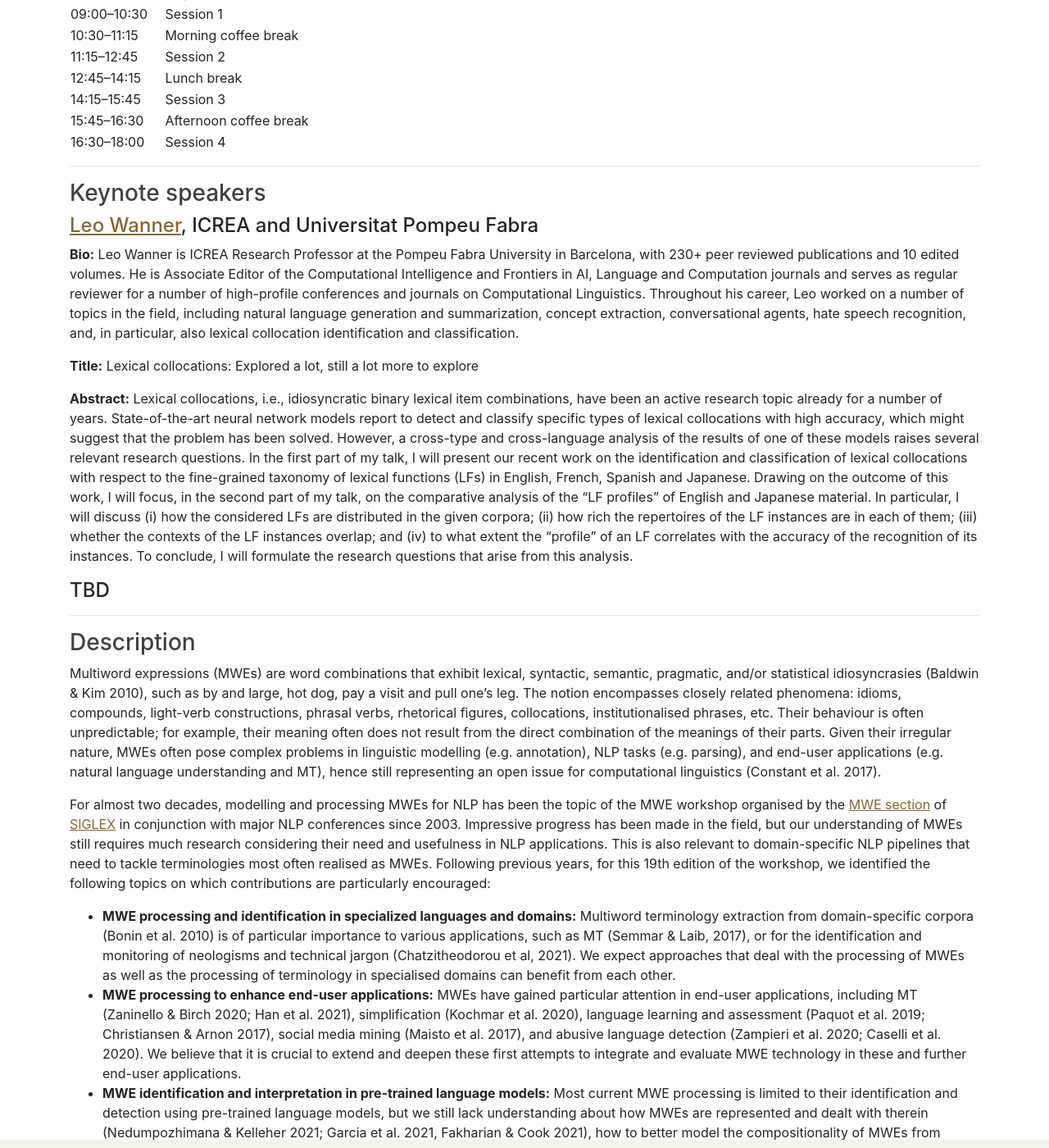
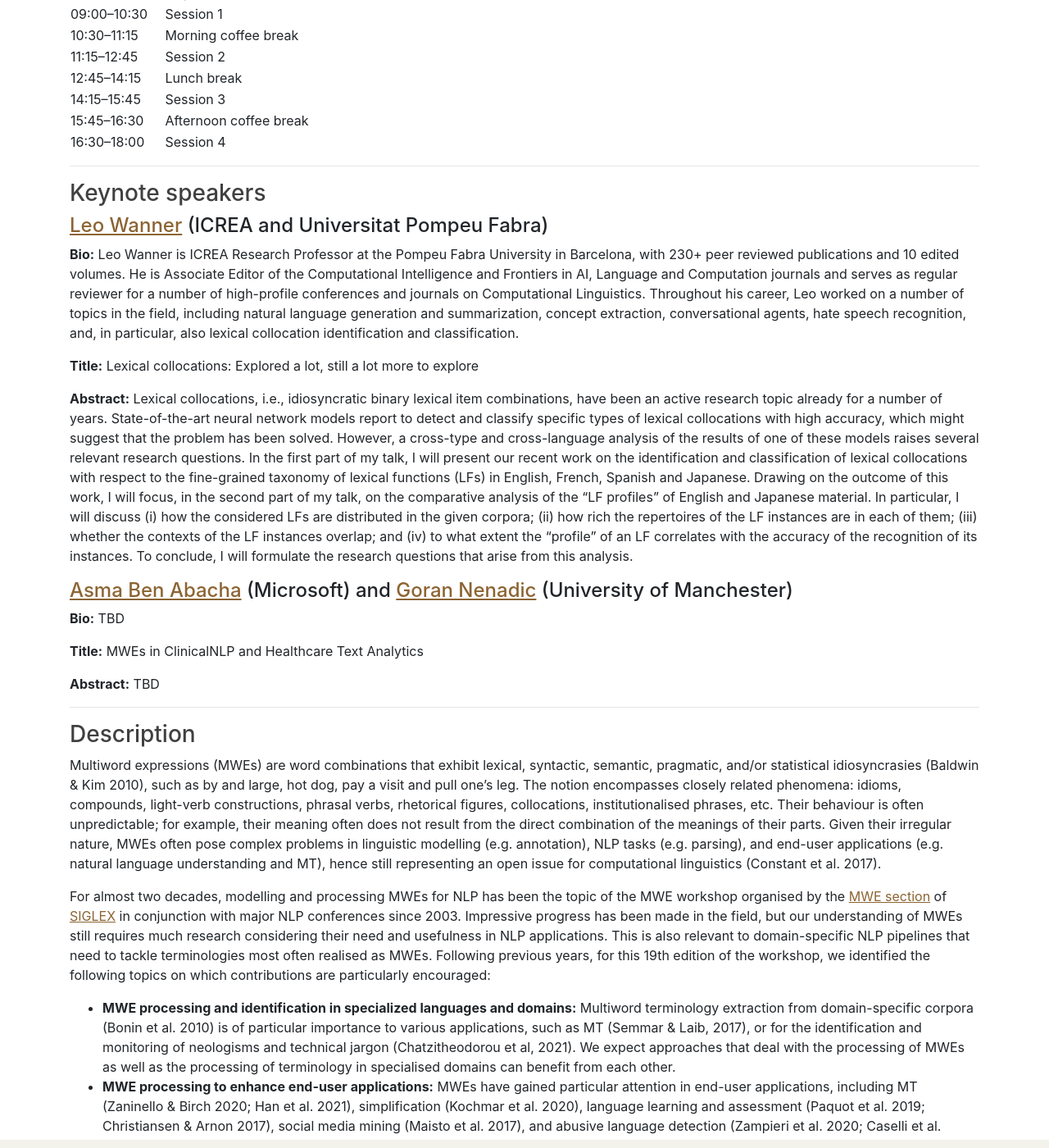
Before and after one commit to multiword/multiword.github.io, a Jekyll site: the page built from mwe2023/index.md, in a window 1280 px wide and 1400 px high, scrolled down 1199 px. Shown: the whole window at 82% size. Built offline with Jekyll 4.4.1, drawn with Linux system fonts in a browser that asks for light colours; comment, search, counter and statistics services are not loaded.

Commit message:
Added some information on second keynote

```diff
--- a/mwe2023/index.md
+++ b/mwe2023/index.md
@@ -88,7 +88,7 @@ Tentative schedule:
 
 ### <a name="keynotes">Keynote speakers </a>
 
-#### [Leo Wanner](https://www.icrea.cat/Web/ScientificStaff/leo-wanner-324), ICREA and Universitat Pompeu Fabra
+#### [Leo Wanner](https://www.icrea.cat/Web/ScientificStaff/leo-wanner-324) (ICREA and Universitat Pompeu Fabra)
 
 **Bio:** Leo Wanner is ICREA Research Professor at the Pompeu Fabra University in Barcelona, with 230+ peer reviewed publications and 10 edited volumes. He is Associate Editor of the Computational Intelligence and Frontiers in AI, Language and Computation journals and serves as regular reviewer for a number of high-profile conferences and journals on Computational Linguistics. Throughout his career, Leo worked on a number of topics in the field, including natural language generation and summarization, concept extraction, conversational agents, hate speech recognition, and, in particular, also lexical collocation identification and classification.
 
@@ -96,7 +96,13 @@ Tentative schedule:
 
 **Abstract:** Lexical collocations, i.e., idiosyncratic binary lexical item combinations, have been an active research topic already for a number of years. State-of-the-art neural network models report to detect and classify specific types of lexical collocations with high accuracy, which might suggest that the problem has been solved. However, a cross-type and cross-language analysis of the results of one of these models raises several relevant research questions. In the first part of my talk, I will present our recent work on the identification and classification of lexical collocations with respect to the fine-grained taxonomy of lexical functions (LFs) in English, French, Spanish and Japanese. Drawing on the outcome of this work, I will focus, in the second part of my talk, on the comparative analysis of the “LF profiles” of English and Japanese material. In particular, I will discuss (i) how the considered LFs are distributed in the given corpora; (ii) how rich the repertoires of the LF instances are in each of them; (iii) whether the contexts of the LF instances overlap; and (iv) to what extent the “profile” of an LF correlates with the accuracy of the recognition of its instances. To conclude, I will formulate the research questions that arise from this analysis.
 
-#### TBD
+#### [Asma Ben Abacha](https://sites.google.com/site/asmabenabacha/) (Microsoft) and [Goran Nenadic](https://personalpages.manchester.ac.uk/staff/gnenadic/) (University of Manchester)
+
+**Bio:** TBD
+
+**Title:** MWEs in ClinicalNLP and Healthcare Text Analytics
+
+**Abstract:** TBD
 
 ------
 
```
